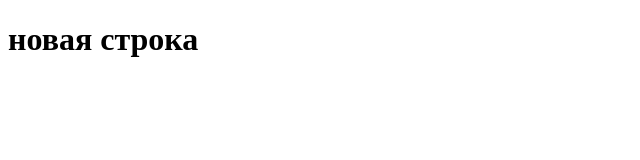
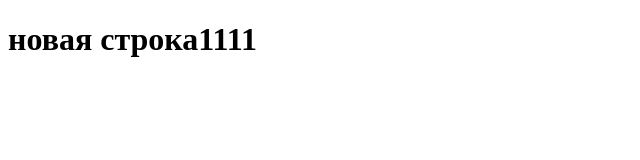
Before and after one commit to Soderstromm/new-project, a plain HTML site: page index.html in a window 1280 px wide. Shown: the full height of the page, 0-640 px from the left. Drawn offline with Linux system fonts and the light colour scheme.

Commit message:
new line1111

```diff
--- a/index.html
+++ b/index.html
@@ -8,5 +8,5 @@
 <meta name="author" content="">
 </head>
 <body>
-	<h1>новая строка</h1>
+	<h1>новая строка1111</h1>
 </body>
```
